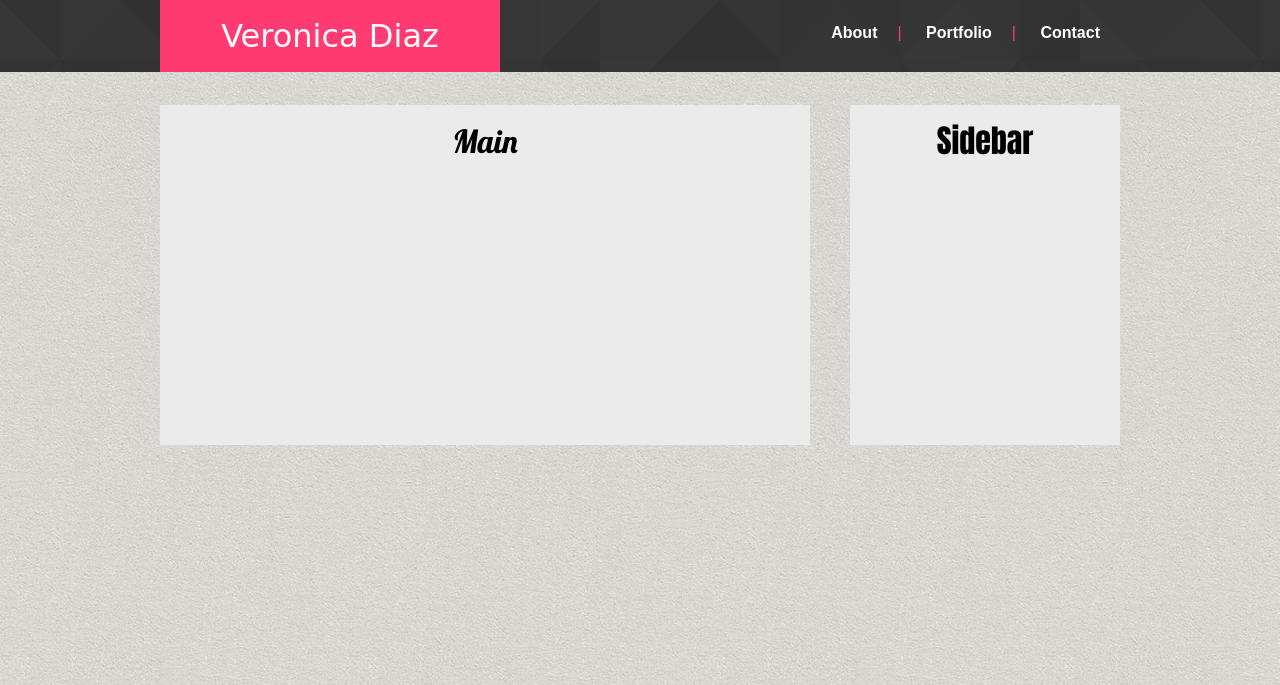
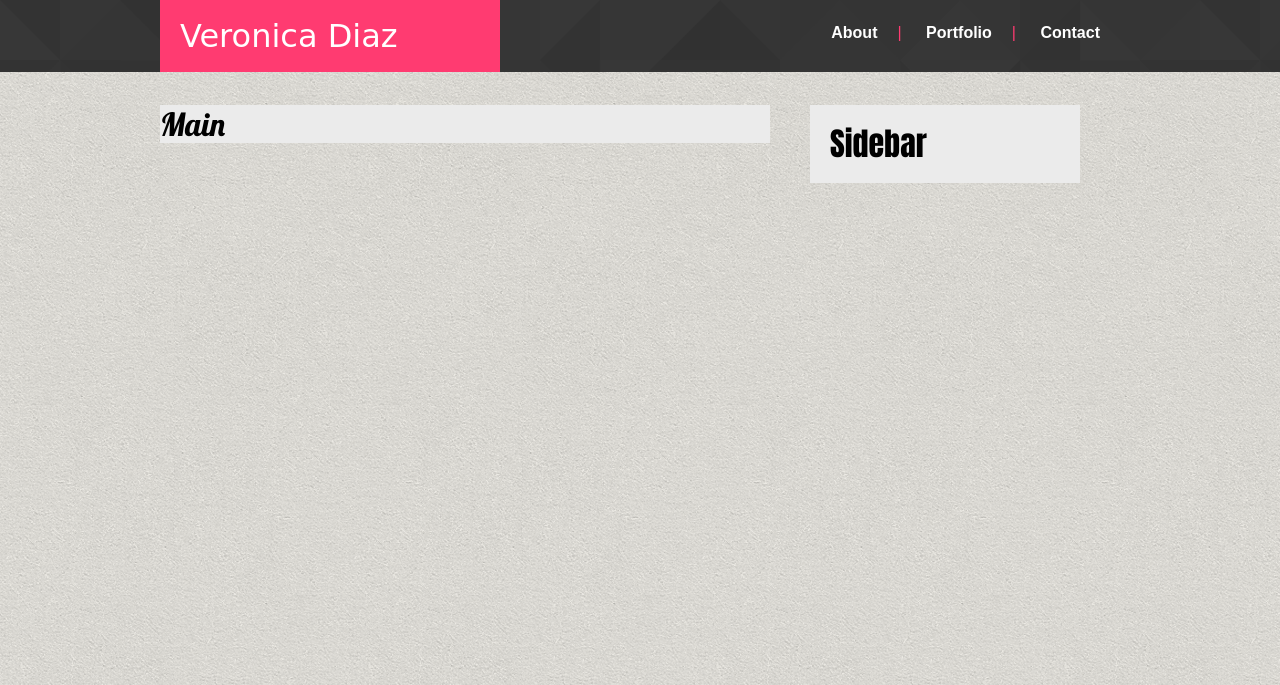
Before and after one commit to v8tx/Basic-Portfolio, a PHP site: page /contact.html in a window 1280 px wide. Shown: the top 685 px of the page. Run offline with PHP 8.4, Linux system fonts and the light colour scheme; some web fonts are replaced.

Commit message:
adding bs-css

```diff
--- a/assets/css/style.css
+++ b/assets/css/style.css
@@ -2,7 +2,6 @@ body {
 	background: url("../images/sandpaper.png") 0 0 repeat #eee;
 	margin: 0 auto;
 	font-family: 'Arial', 'Helvetica Neue', Helvetica, sans-serif;
-	text-align: center;
 	padding: 0;
 }
 #wrapper {
@@ -70,29 +69,53 @@ footer {
 .nav ul li a:hover {
 	background: #6ACC07;
 }
+h2 {
+	font-size: 24px;
+	font-weight: bold;
+	width: 100%;
+	border-bottom: 1px solid #ccc;
+	padding: 0 0 10px 0;
+	margin: 0 0 20px 0;
+}
+h3 {
+	font-size: 18px;
+	font-weight: bold;
+	width: 100%;
+	border-bottom: 1px solid #ccc;
+	padding: 0 0 10px 0;
+	margin: 0 0 20px 0;
+}
 #main {
-	width: 650px;
+	width: 610px;
 	float: left;
 	background: #ebebeb;
-	height: 300px;
-	display: block;
-	padding: 20px 0;
+	height: auto;
+	display: inline-block;
+	padding: 20;
 	margin: 30px 40px 0 0;
 }
+#main img {
+	width: 250px;
+	height: auto;
+	display: inline-block;
+	float: left;
+	margin: 0 20px 0 0;
+}
 #sidebar {
-	width: 270px;
+	width: 230px;
 	float: left;
 	background: #ebebeb;
-	height: 300px;
+	height: auto;
 	display: block;
-	padding: 20px 0;
+	padding: 20px;
 	margin: 30px 0 0 0;
 }
 .bold {
 	font-weight: bold;
 }
 p {
-	font-size: 18px;
+	font-size: 14px;
+	line-height: 120%;
 }
 .grey {color: #777;}
 .white {color: #fff;}
```
Also changed, not shown: index.html (+10 -3 lines), assets/images/github.png (added), assets/images/linkedin.png (added), assets/images/stackoverflow.png (added).
